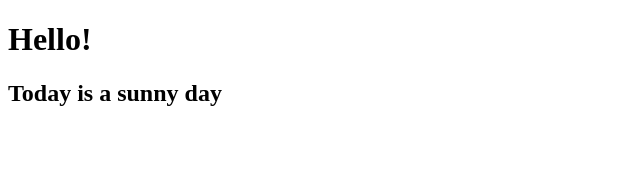
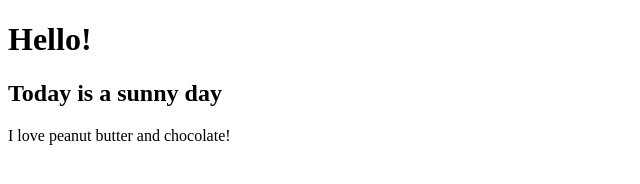
Before and after one commit to davboone/bounce, a plain HTML site: page index.html in a window 1280 px wide. Shown: the whole page, without its empty margins (0-640 px from the left). Drawn offline with Linux system fonts and the light colour scheme.

Commit message:
added a paragraph

```diff
--- a/index.html
+++ b/index.html
@@ -10,5 +10,6 @@
 <body>
     <h1>Hello!</h1>
     <h2>Today is a sunny day</h2>
+    <p>I love peanut butter and chocolate!</p>
 </body>
 </html>
```
